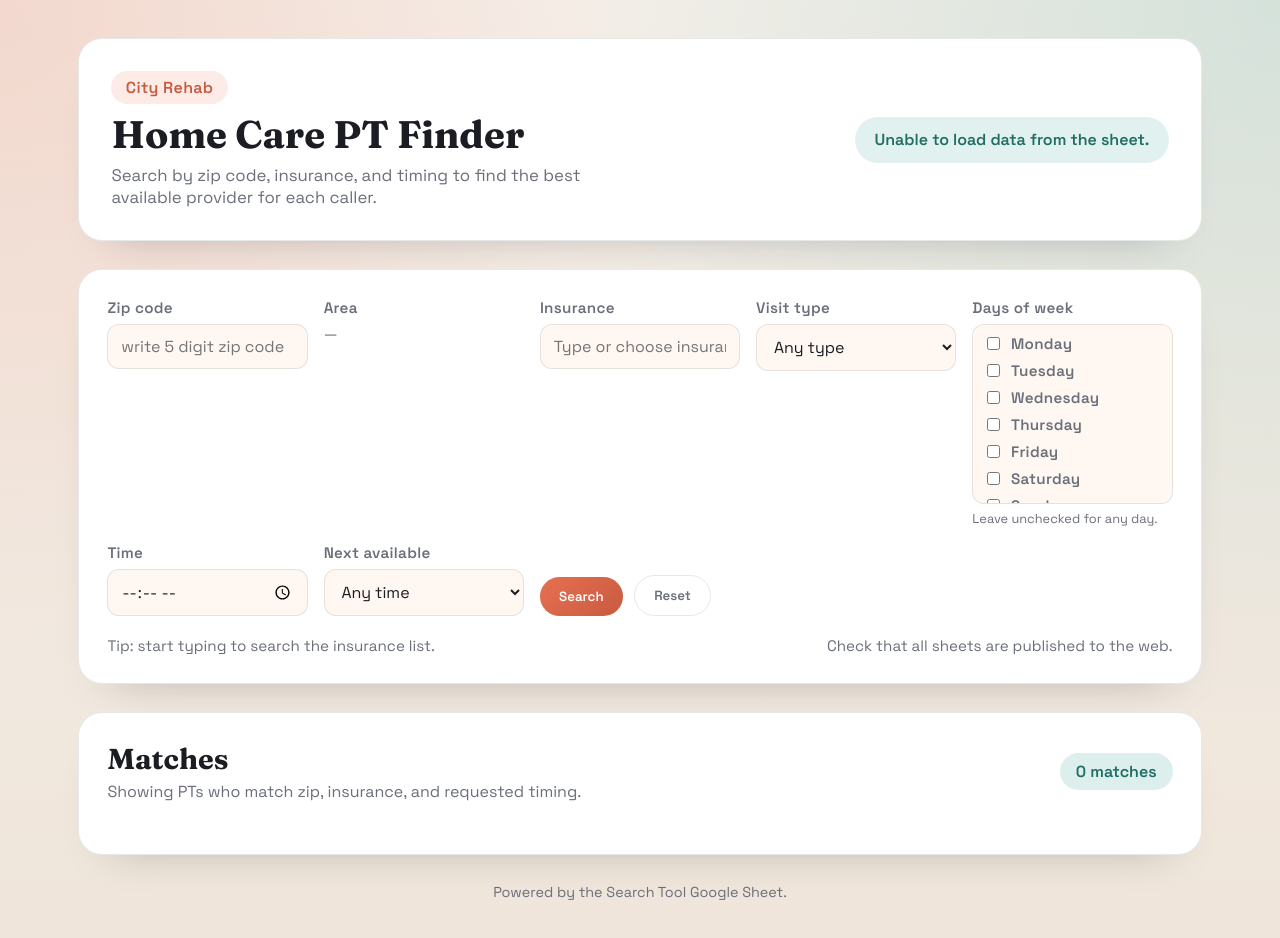
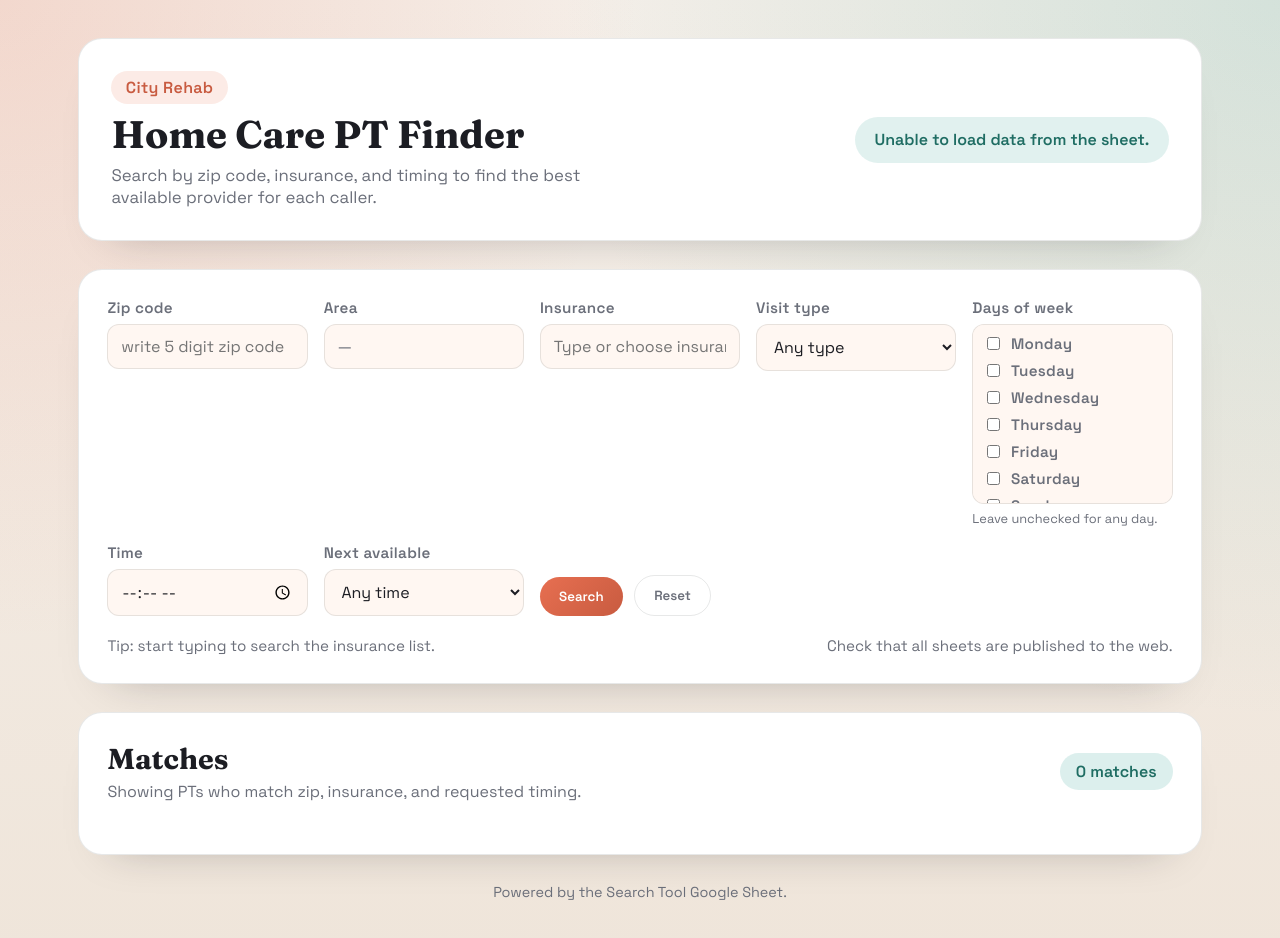
Before and after one commit to therapy-ux/HomeCareTool, a plain HTML site: page index.html in a window 1280 px wide. Drawn offline with nearby package versions, Linux system fonts and the light colour scheme; no server answers.

Commit message:
Create styles for info-box component
Add styles for info-box component.

```diff
--- a/style.css
+++ b/style.css
@@ -129,6 +129,18 @@ body {
   font-size: 1rem;
   color: var(--ink);
   background: #fff7f2;
+}
+
+.info-box {
+  border-radius: var(--radius-sm);
+  border: 1px solid var(--border);
+  padding: 0.7rem 0.8rem;
+  font-size: 1rem;
+  color: var(--muted);
+  background: #fff7f2;
+  min-height: 2.6rem;
+  display: flex;
+  align-items: center;
 }
 
 .checkbox-list {
```
